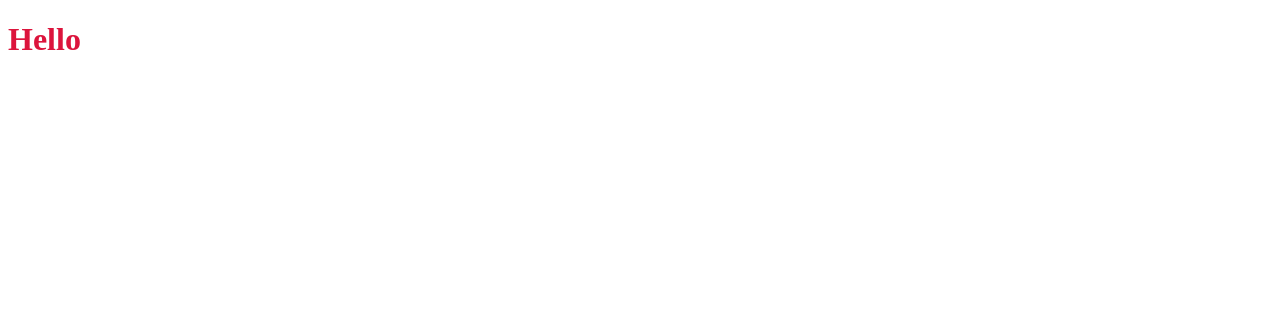
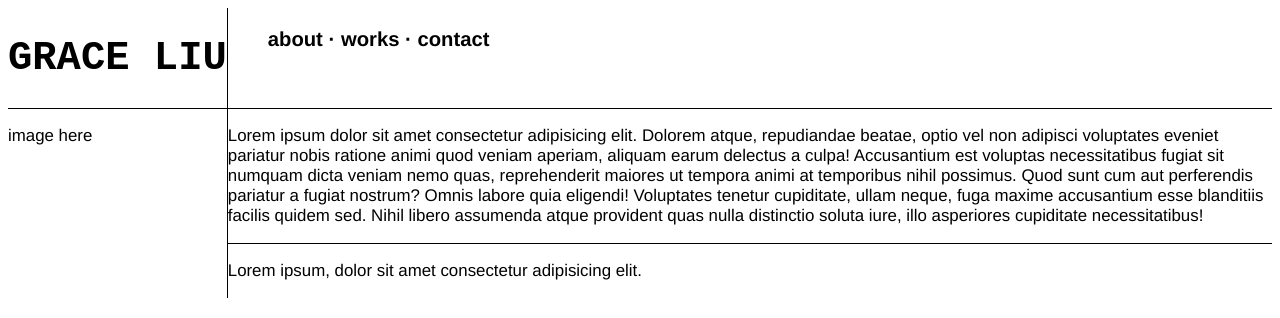
Before and after one commit to liu-gracie/liu-gracie.github.io, a plain HTML site: page index.html in a window 1280 px wide. Drawn offline with Linux system fonts and the light colour scheme.

Commit message:
Add files via upload

```diff
--- a/index.html
+++ b/index.html
@@ -1,12 +1,81 @@
 <!DOCTYPE html>
-<html lang="en">
+<html lang="en-us">
+
+
   <head>
+    <title>Grace Liu - Portfolio</title>
+    <!-- default initial set up: "!" + "command" -->
     <meta charset="UTF-8">
     <meta name="viewport" content="width=device-width, initial-scale=1.0">
-  <title>Grace Liu</title>
-  <link rel="stylesheet" href="style.css"/>
+    <link rel="icon" type="image/icon" href="GreenTurtle.png">
+    <link rel="stylesheet" href="style.css">
   </head>
+
   <body>
-  <h1>Hello</h1>
+    <!-- create filler text: "lorem10" + "return" -->
+    <!-- <strong> = bold, <em> = italicize, "<a> = link" -->
+    <!-- Traversy Media -->
+    <!-- img src="img_girl.jpg" width="500" height="600" -->
+
+    <div class="grid-container">
+
+      <div class="item1">
+        <h1>
+          GRACE LIU
+        </h1>
+      </div>
+
+      <div class="item2">
+        <nav>
+          <ul>
+            <li>
+              <a hred="#"><strong>about</strong></a>
+            </li>
+            <li>
+              <strong>&middot</strong>
+            </li>
+            <li>
+              <a hred="#"><strong>works</strong></a>
+            </li>
+            <li>
+              <strong>&middot</strong>
+            </li>
+            <li>
+              <a hred="#"><strong>contact</strong></a>
+            </li>
+          </ul>
+        </nav>
+      </div>
+
+      <div class="item3">
+        <p>
+          image here
+        </p>
+      </div>
+
+      <div class="item4">
+        <p>
+          Lorem ipsum dolor sit amet consectetur adipisicing elit.
+          Dolorem atque, repudiandae beatae, optio vel non adipisci
+          voluptates eveniet pariatur nobis ratione animi quod veniam
+          aperiam, aliquam earum delectus a culpa! Accusantium est
+          voluptas necessitatibus fugiat sit numquam dicta veniam nemo
+          quas, reprehenderit maiores ut tempora animi at temporibus
+          nihil possimus. Quod sunt cum aut perferendis pariatur a
+          fugiat nostrum? Omnis labore quia eligendi! Voluptates tenetur
+          cupiditate, ullam neque, fuga maxime accusantium esse blanditiis
+          facilis quidem sed. Nihil libero assumenda atque provident quas
+          nulla distinctio soluta iure, illo asperiores cupiditate necessitatibus!
+      </p>
+      </div>
+
+      <div class="item5">
+        <p>
+          Lorem ipsum, dolor sit amet consectetur adipisicing elit.
+        </p>
+      </div>
+
+    </div>
   </body>
+
 </html>
--- a/style.css
+++ b/style.css
@@ -1,3 +1,57 @@
+body {
+    background-color: white;
+}
+
+.grid-container {
+    display: grid;
+    grid-template-columns: auto auto auto;
+    gap: 1px;
+    background-color: black;
+    padding: 10;
+}
+
+.grid-container > div {
+    background-color: white;
+    font-size: 1.125em;
+}
+
+/* grid-area: grid-row-start / grid-column-start / span rows / span columns */
+
+.item1 {
+    grid-area:  1 / 1 / span 1 / span 3;
+}
+.item2 {
+    grid-area: 1 / 4 / span 1 / span 1;
+}
+.item3 {
+    grid-area: 2 / 1 / span 3 / span 3;
+}
+.item4 {
+    grid-area: 2 / 4 / span 2 / span 1;
+}
+.item5 {
+    grid-area: 4 / 4 / span 1 / span 1;
+}
+
 h1 {
-    color:crimson;
+    color: black;
+    font-family: "Rockwell", "Courier New", Courier, monospace;
+    font-size: 2.25em;
 }
+
+nav {
+    width: 3.5in;
+    color: black;
+    font-family: "Helvetica", sans-serif;
+    font-size: 1.125em;
+}
+
+li {
+    display: inline;
+}
+
+p {
+    color: black;
+    font-family: "Helvetica", sans-serif;
+    font-size: 0.9375em;
+}
```
Also changed, not shown: app.js (added). Lines whose indentation alone changed are shown as unchanged.
